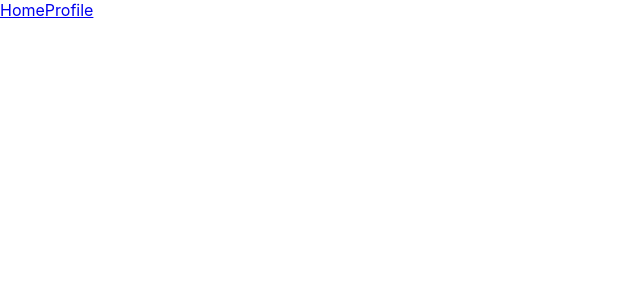
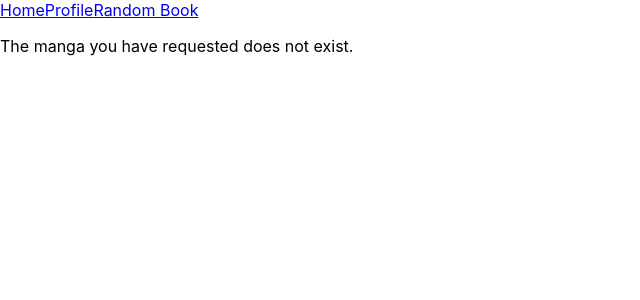
Before and after one commit to BastianInuk/manga-react, a React (Create React App) app: page /manga/hello in a window 1280 px wide. Shown: the top 300 px of the page, without its empty margins (0-640 px from the left). Built offline with nearby package versions, Linux system fonts and the light colour scheme; no server answers.

Commit message:
Initial work for loading manga details from web or show 404

```diff
--- a/src/App.tsx
+++ b/src/App.tsx
@@ -9,10 +9,13 @@ import {
 
 import './App.css'
 import { NavBar, Button } from './components/NavBar'
+import { MangaView } from "./components/MangaView"
+import NotFound from "./components/404"
 
 const navLinks: Button[] =
 [ new Button("Home", "/"),
-  new Button("Profile", "/profile")
+  new Button("Profile", "/profile"),
+  new Button("Random Book", "/manga/hello")
 ]
 
 const Home = () =>
@@ -38,8 +41,13 @@ const App = () =>
           <Profile />
         </Route>
 
+        <Route path="/manga/:slug" component={MangaView} />
+
         <Route exact path="/">
          <Home />
+        </Route>
+        <Route path="*">
+          <NotFound />
         </Route>
       </Switch>
 
--- /dev/null
+++ b/src/components/404.tsx
@@ -0,0 +1,12 @@
+import React from "react"
+
+type options = {
+    manga?: boolean
+}
+
+const NotFound = (prop: options) =>
+(
+    <p>The {prop.manga? "manga" : "page"} you have requested does not exist.</p>
+)
+
+export default NotFound
--- a/src/components/MangaView.tsx
+++ b/src/components/MangaView.tsx
@@ -1,10 +1,24 @@
-import * as React from "react"
+import React from "react"
+import { RouteComponentProps } from "react-router-dom"
 
-import { Manga } from "../models/Manga"
+import { loadManga } from "../controllers/LoadManga"
+import NotFound from "./404"
 
-export const MangaView = (manga: Manga) =>
-(
-    <div>
+//let [ manga, setManga ] = React.useState<Manga>()
 
-    </div>
-)
+type TParams = { slug: string }
+
+export const MangaView = ({ match }: RouteComponentProps<TParams>) =>
+{
+    try {
+        let manga = loadManga(match.params.slug)
+        return(
+            <p>
+                { manga.title }
+            </p>
+        )
+    } catch (e) {
+        console.log(e)
+        return <NotFound manga />
+    }
+}
--- /dev/null
+++ b/src/controllers/LoadManga.ts
@@ -0,0 +1,21 @@
+import { Manga } from "../models/Manga"
+
+export const loadManga = (mangaSlug: string)  =>
+{
+    console.log("Loading manga")
+    let manga: Manga
+    let xhr = new XMLHttpRequest()
+    xhr.open('GET', "api.manga.dk/get-manga")
+    xhr.onload = () => {
+        manga = Manga.fromJson(xhr.response)
+        console.log("found " + manga.title)
+    }
+
+    xhr.onerror = () => {
+        throw new Error("Couldn't find requested manga");
+    }
+
+    xhr.send()
+
+    return manga!
+}
--- a/src/models/Manga.ts
+++ b/src/models/Manga.ts
@@ -2,10 +2,21 @@ export class Manga
 {
     title: string
     cover: string
+    slug: string
     constructor (title: string,
-                 cover: string)
+                 cover: string,
+                 slug: string)
     {
         this.title = title
         this.cover = cover
+        this.slug = slug
+    }
+
+    static fromJson(json: any)
+    {
+            let title = json.title as string
+            let cover = json.cover as string
+            let slug = json.slug as string
+            return new Manga (title, cover, slug)
     }
 }
```
Also changed, not shown: src/components/MangaCard.tsx (+5 -3 lines).
